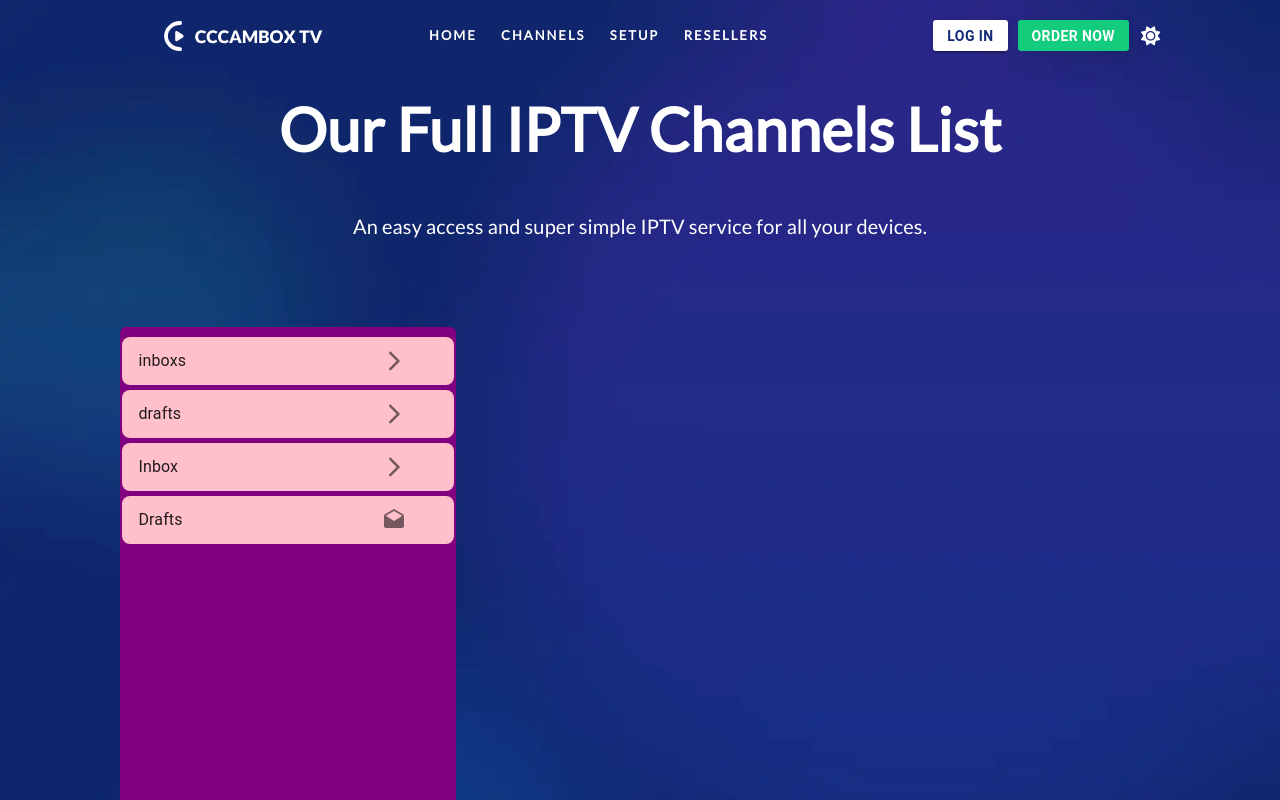
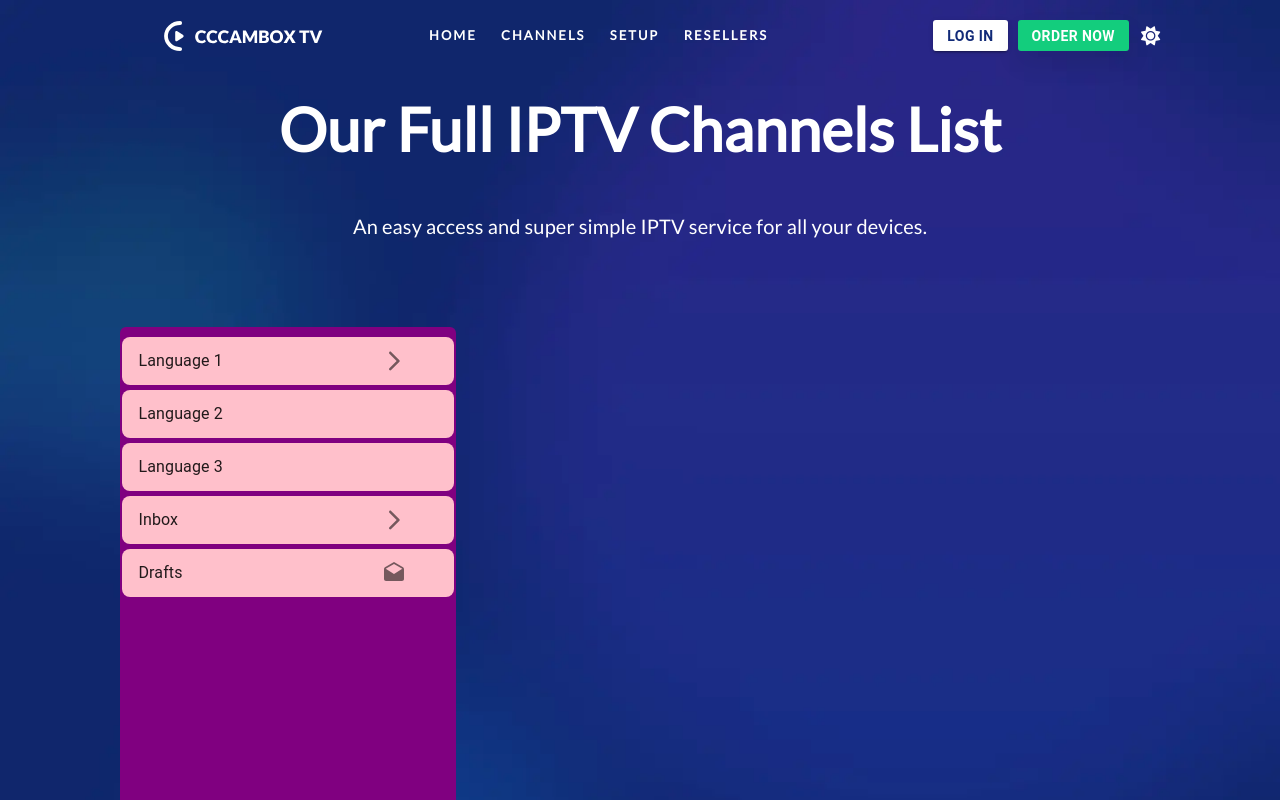
Before and after one commit to Arsalanbashir831/MTV, a React (Create React App) app in the folder my-app/: page / in a window 1280 px wide. Shown: the top 800 px of the page. Built offline with nearby package versions, Linux system fonts and the light colour scheme; a web font is replaced by a local one.

Commit message:
Added the listtem

```diff
--- a/my-app/src/Data/Languages.json
+++ b/my-app/src/Data/Languages.js
@@ -1,4 +1,4 @@
-[
+export const Languages = [
     "Language 1",
     "Language 2",
     "Language 3"
--- a/my-app/src/components/ChannelsLeftSidebar.jsx
+++ b/my-app/src/components/ChannelsLeftSidebar.jsx
@@ -10,7 +10,7 @@ import DraftsIcon from '@mui/icons-material/Drafts';
 import Grid from '@mui/material/Grid';
 import Box from '@mui/material/Box';
 import ArrowForwardIosRoundedIcon from '@mui/icons-material/ArrowForwardIosRounded';
-
+import {Languages} from '../Data/Languages'
 const ChannelsLeftSidebar = () => {
     const [selectedIndex, setSelectedIndex] = React.useState(0);
     return (
@@ -23,16 +23,21 @@ const ChannelsLeftSidebar = () => {
                                 <div
                                     style={{ background: 'purple', minHeight: '806px', maxHeight: '806px', overflow: 'auto', borderRadius: 6 }}>
                                     <List>
-                                        {['inboxs', 'drafts'].map((element, index) => {
+                                        {Languages.map((element, index) => {
                                             console.log(element);
                                             console.log(index);
+
                                             return (
-                                            <ListItem key={index} id={index} disablePadding sx={{ padding: 0.3 }} >
+                                            <ListItem onClick={()=>{setSelectedIndex(index)}} key={index} id={index} disablePadding sx={{ padding: 0.3 }} >
                                                 <ListItemButton sx={{ background: 'pink', borderRadius: 2 }}>
                                                     <ListItemText primary={element} />
+                                                    {selectedIndex === index ?
                                                     <ListItemIcon>
                                                         <ArrowForwardIosRoundedIcon />
                                                     </ListItemIcon>
+                                                    :
+                                                    ''
+                                                    }
                                                 </ListItemButton>
                                             </ListItem>
                                             )
```
